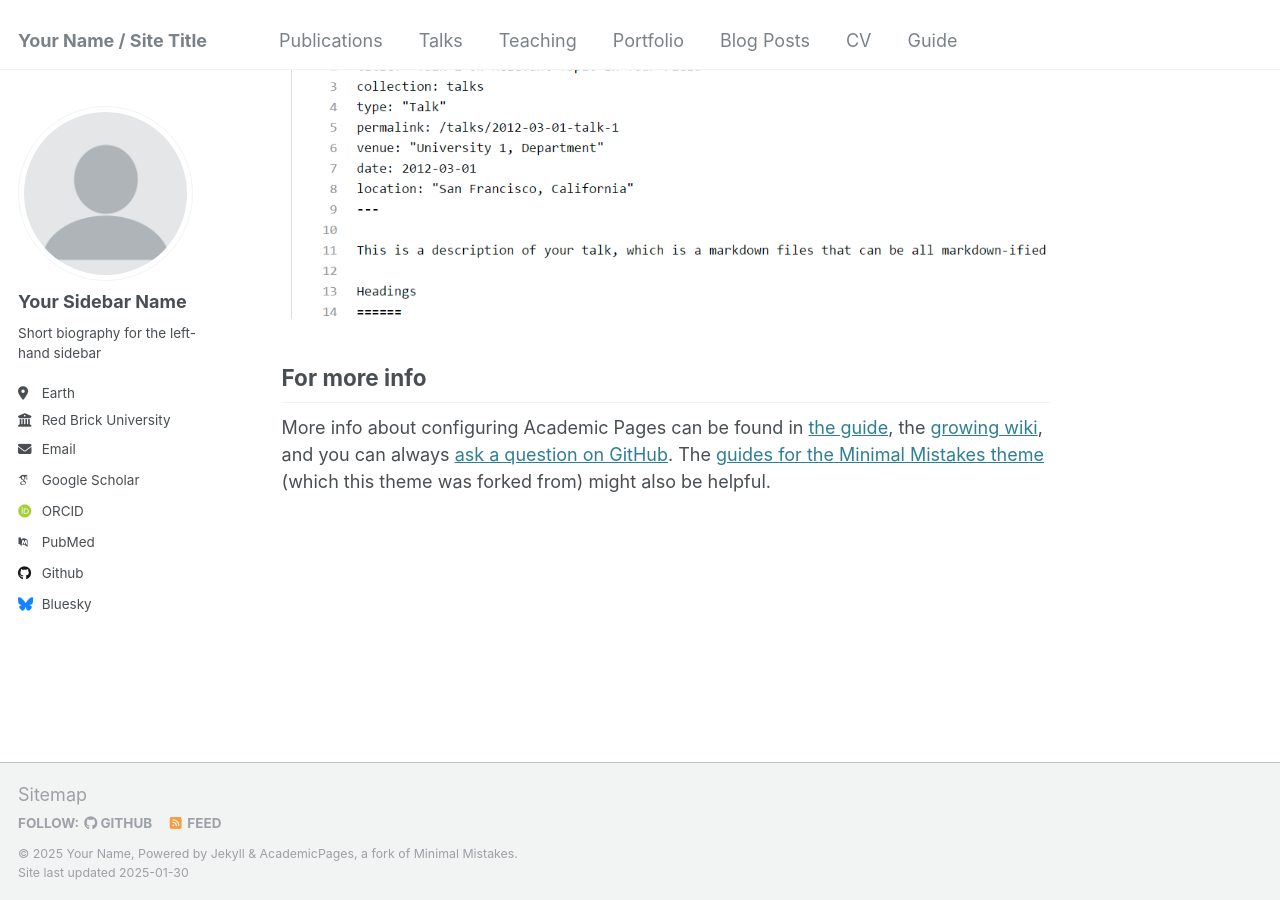
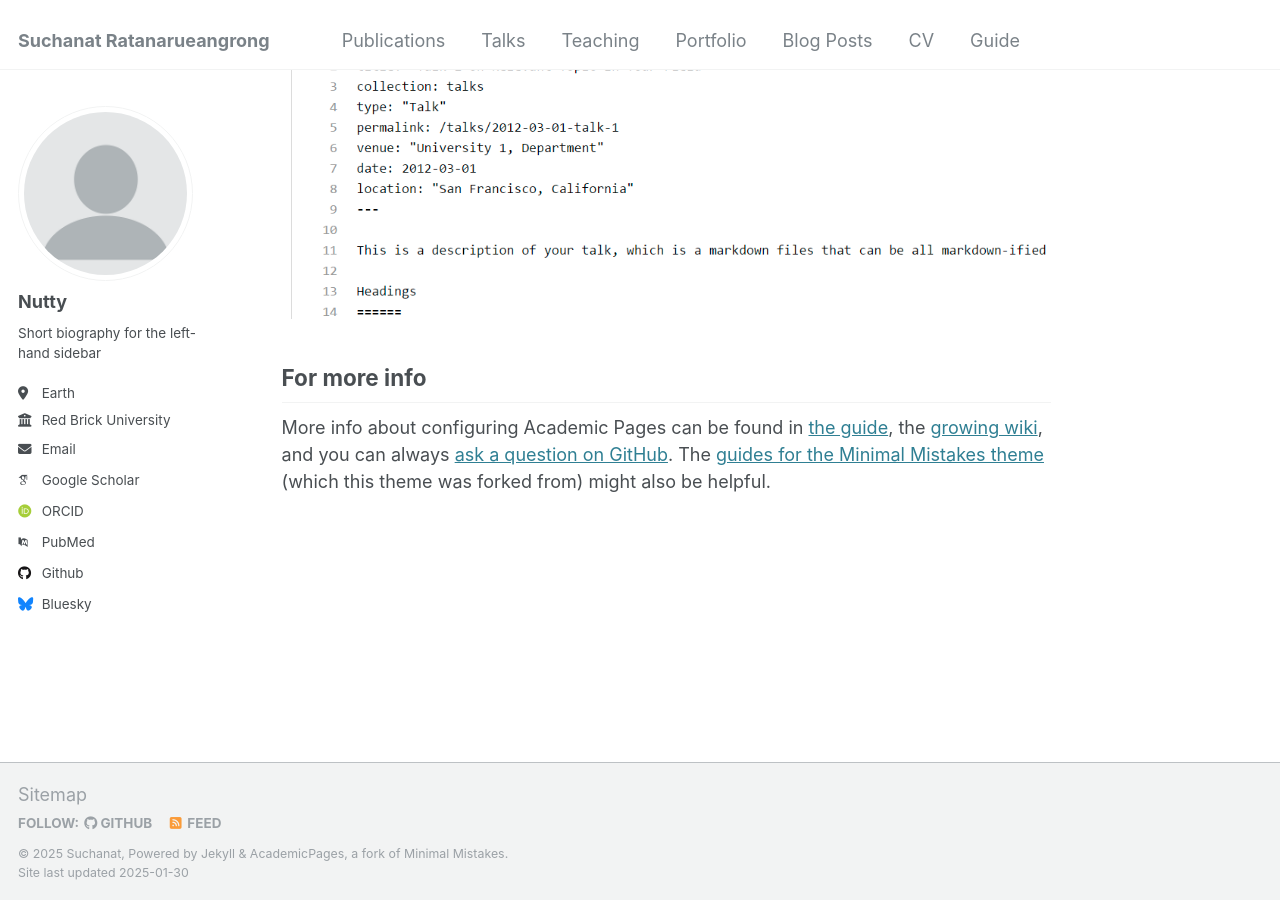
Before and after one commit to nutkung1/nutkung1.github.io, a Jekyll site: the page built from _pages/about.md, in a window 1280 px wide and 900 px high, scrolled down 2643 px. Built offline with Jekyll 4.4.1, drawn with Linux system fonts in a browser that asks for light colours; some web fonts are replaced.

Commit message:
Update _config.yml

```diff
--- a/_config.yml
+++ b/_config.yml
@@ -8,11 +8,11 @@
 
 # Basic Site Settings
 locale                   : "en-US"
-title                    : "Your Name / Site Title"
+title                    : "Suchanat Ratanarueangrong"
 title_separator          : "-"
-name                     : &name "Your Name"
+name                     : &name "Suchanat"
 description              : &description "personal description"
-url                      : https://academicpages.github.io # the base hostname & protocol for your site e.g. "https://[your GitHub username].github.io"
+url                      : https://academicpages.github.io/ # the base hostname & protocol for your site e.g. "https://[your GitHub username].github.io"
 baseurl                  : "" # the subpath of your site, e.g. "/blog"
 repository               : "academicpages/academicpages.github.io"
 
@@ -22,7 +22,7 @@ repository               : "academicpages/academicpages.github.io"
 author:
   # Biographic information
   avatar           : "profile.png"
-  name             : "Your Sidebar Name"
+  name             : "Nutty"
   pronouns         : # example: "she/her"
   bio              : "Short biography for the left-hand sidebar"
   location         : "Earth"
```
